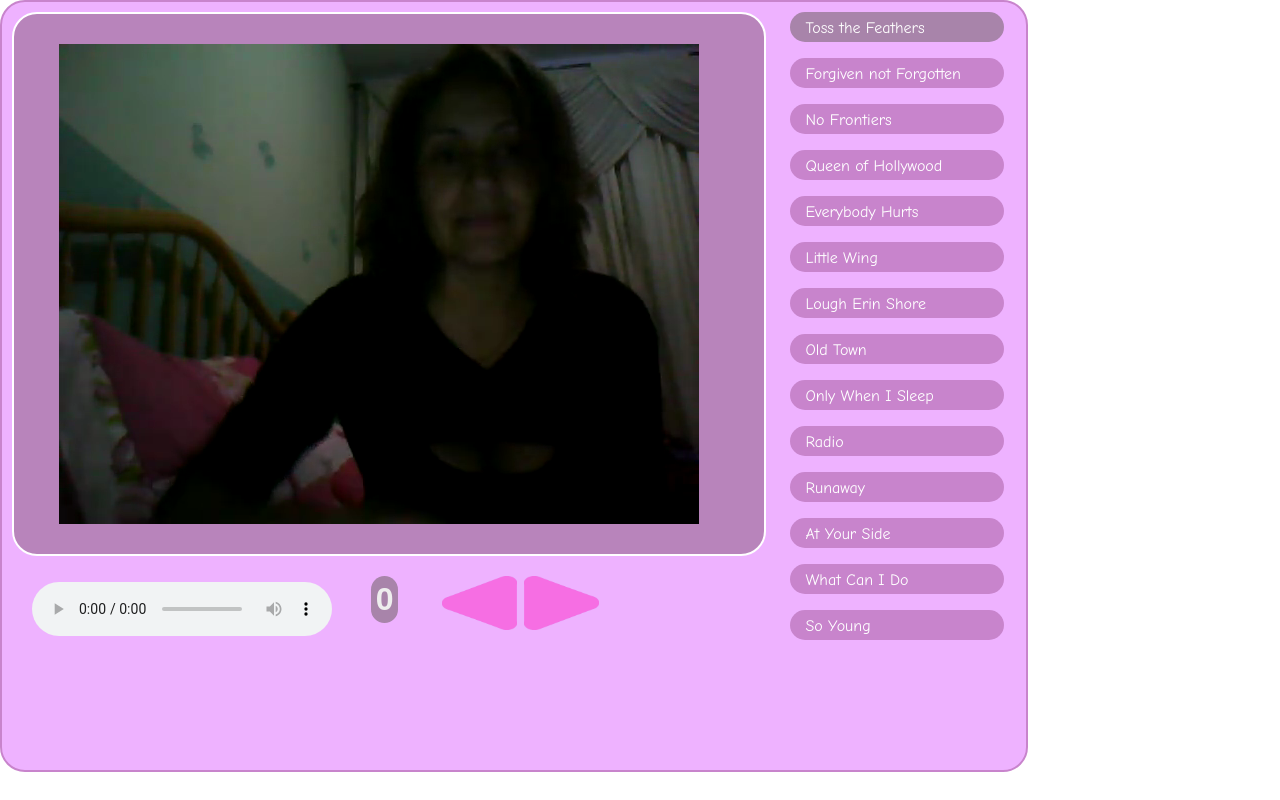
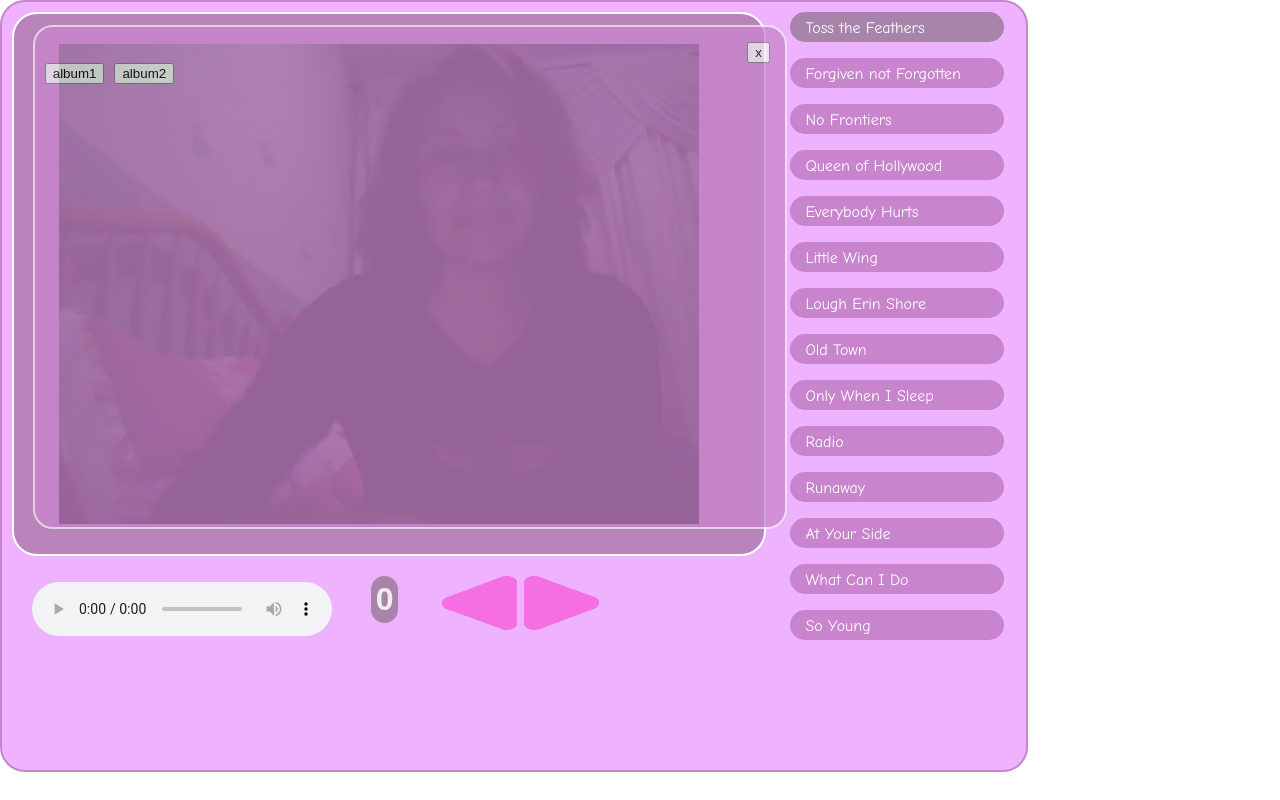
Before and after one commit to Macronaut123/album_aptana, a plain HTML site: page index.html in a window 1280 px wide. Drawn offline with Linux system fonts and the light colour scheme.

Commit message:
inserindo versao com botoes na tela de escolha de album

```diff
--- a/index.html
+++ b/index.html
@@ -30,7 +30,11 @@
 
 	    	<div class='core_screen'>
 
-	    		<div class='album_chooser'> </div>
+	    		<div class='album_chooser'>
+
+	    		<button class='close_album' onClick='fadeChoice();'>x</button>
+
+	    		</div>
 
 	    		<h1 class='photo_display'>0</h1>
 
@@ -40,7 +44,7 @@
 
 	    		<div class='photo_slideshow'>
 
-	    			<img class='photo' src="images/slideshow/album/foto0.png"/>
+	    			<img class='photo' src="images/slideshow/album1/foto0.png"/>
 
 	    			<img class='arrow right_arrow' onClick='changePhoto("right");' src='images/arrow2.png'/>
 	    			<img class='arrow left_arrow' onClick='changePhoto("left");' src='images/arrow2.png'/>
--- a/scripts/content.js
+++ b/scripts/content.js
@@ -30,7 +30,7 @@ var musicNames = [
 "What Can I Do",
 "So Young"];
 
-var album = [
+var album1 = [
 'foto0',
 'foto1',
 'foto2',
@@ -42,6 +42,10 @@ var album = [
 'foto8',
 'foto9'];
 
+var albumList =[
+'album1',
+'album2']
+
 var poemList=[
 "",
 "Te amo amor da minha vida, amor da minha vida querida, dentre mil jazidas, foi só você que realmente apareceu para mim - Marcos",
--- a/scripts/core.js
+++ b/scripts/core.js
@@ -1,16 +1,28 @@
 
 var currentMusic;
 var currentPhoto = 0;
-var currentAlbum = 0;
+var currentAlbum;
 
 function initialize(){
+
 	addSongs();
 
+	addAlbumChoices();
+
 	$('.feathers').css('background-color','#A884AA');
+
+	currentAlbum = album1;
+	currentAlbumName = 'album1';
 
 	if(poemList[currentPhoto] != null && poemList[currentPhoto] != ""){$('.photo_poem').html('"'+poemList[currentPhoto]+'"'); $('.photo_poem').css('display','block');} else if(poemList[currentPhoto] == null || poemList[currentPhoto] == ""){$('.photo_poem').html(''); $('.photo_poem').css('display','none');}
 
 	//console.log(photoNames.length);
+}
+
+function addAlbumChoices(){
+	for(var i = 0; i < albumList.length; i++){
+		$('.album_chooser').append($('<button id=album_choices>'+albumList[i]+'</button>'));
+	}
 }
 
 function introRemove(){
@@ -30,7 +42,7 @@ function addSongs(){
 }
 
 function coverFadeInOut(){
-	$('.photo_cover').fadeIn(2000, function(){ $('.photo_cover').fadeOut(2000); $('.photo').attr('src','images/slideshow/album/foto'+currentPhoto+'.png'); })
+	$('.photo_cover').fadeIn(2000, function(){ $('.photo_cover').fadeOut(2000); $('.photo').attr('src','images/slideshow/'+currentAlbumName+'/foto'+currentPhoto+'.png'); })
 	$('.photo_display').html(currentPhoto);
 	if(poemList[currentPhoto] != null && poemList[currentPhoto] != ""){$('.photo_poem').html('"'+poemList[currentPhoto]+'"'); $('.photo_poem').css('display','block');} else if(poemList[currentPhoto] == null || poemList[currentPhoto] == ""){$('.photo_poem').html(''); $('.photo_poem').css('display','none');}
 }
@@ -38,7 +50,7 @@ function coverFadeInOut(){
 function changePhoto(direction){
 	switch(direction){
 		case "right":
-		if(currentPhoto < (album.length-1)){
+		if(currentPhoto < (currentAlbum.length-1)){
 			currentPhoto++;
 			console.log(currentPhoto);
 			coverFadeInOut();
@@ -53,6 +65,19 @@ function changePhoto(direction){
 	}
 }
 
+function fadeChoice(){
+	$('.album_chooser').fadeOut('slow');
+}
+
+function chooseAlbum(gotoAlbum){
+	switch(gotoAlbum){
+		case 'album1':
+		break;
+		case 'album2':
+		break;
+	}
+}
+
 function setupAudio(songName){
 	currentMusic = songName;
 
--- a/scripts/css/style.css
+++ b/scripts/css/style.css
@@ -92,6 +92,29 @@
 	left: 30px;
 }
 
+.album_chooser{
+	position: absolute;
+	background-color: #C884CC;
+	z-index: 15;
+	border: 2px solid;
+	border-color: #EEEEEE;
+	width: 750px;
+	height: 500px;
+	top: 3%;
+	left: 3%;
+	border-radius: 20px;
+	opacity: 0.75;
+}
+
+#album_choices{
+	margin-left: 10px;
+}
+
+.close_album{
+	margin-top: 2%;
+	margin-left: 95%
+}
+
 .photo_slideshow{
 	position: absolute;
 	height: 540px;
```
Also changed, not shown: images/slideshow/album1/foto0.png (renamed from images/slideshow/album/foto0.png), images/slideshow/album1/foto1.png (renamed from images/slideshow/album/foto1.png), images/slideshow/album1/foto2.png (renamed from images/slideshow/album/foto2.png), images/slideshow/album1/foto3.png (renamed from images/slideshow/album/foto3.png), images/slideshow/album1/foto4.png (renamed from images/slideshow/album/foto4.png), images/slideshow/album1/foto5.png (renamed from images/slideshow/album/foto5.png), images/slideshow/album1/foto6.png (renamed from images/slideshow/album/foto6.png), images/slideshow/album1/foto7.png (renamed from images/slideshow/album/foto7.png), images/slideshow/album1/foto8.png (renamed from images/slideshow/album/foto8.png), images/slideshow/album1/foto9.png (renamed from images/slideshow/album/foto9.png).
